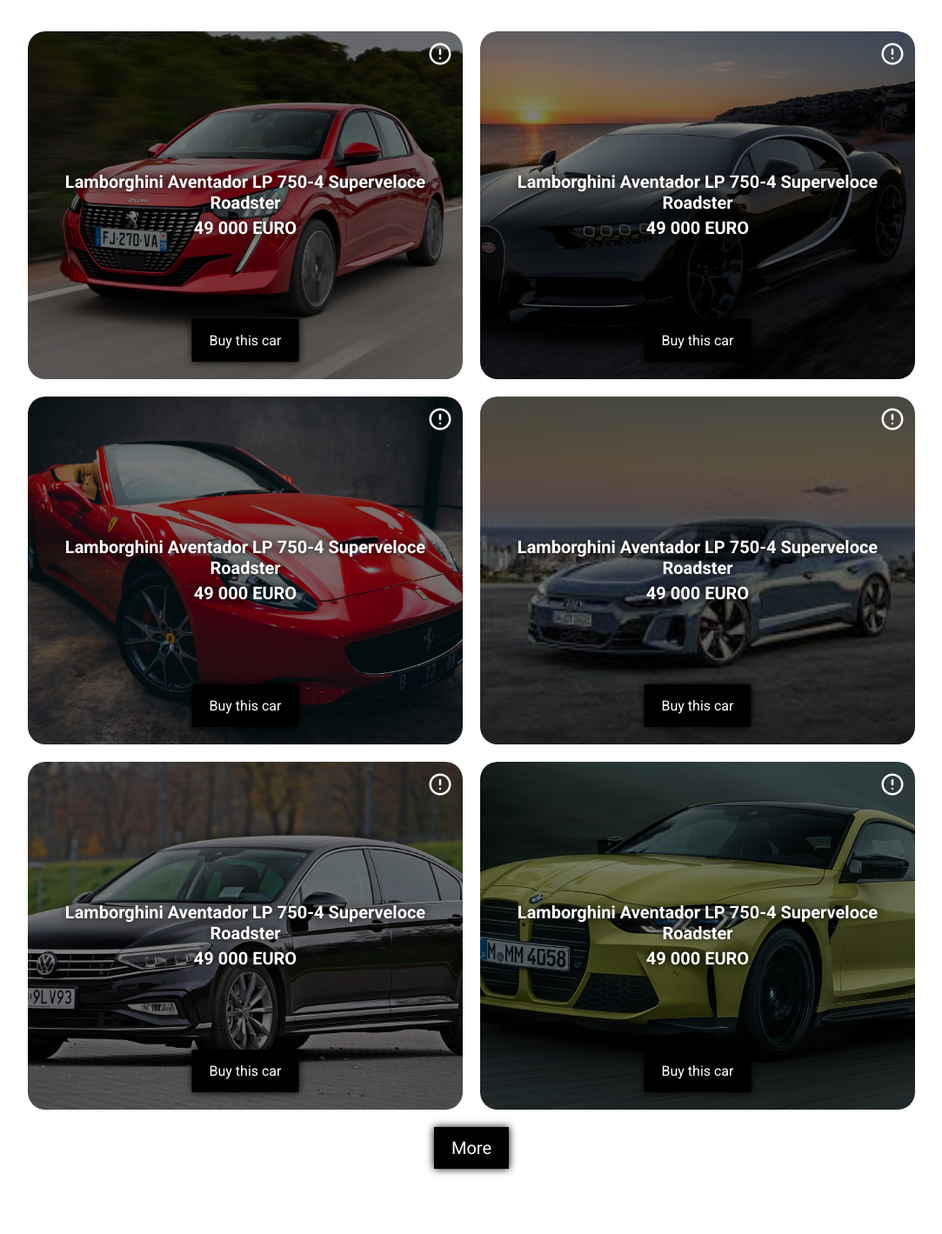
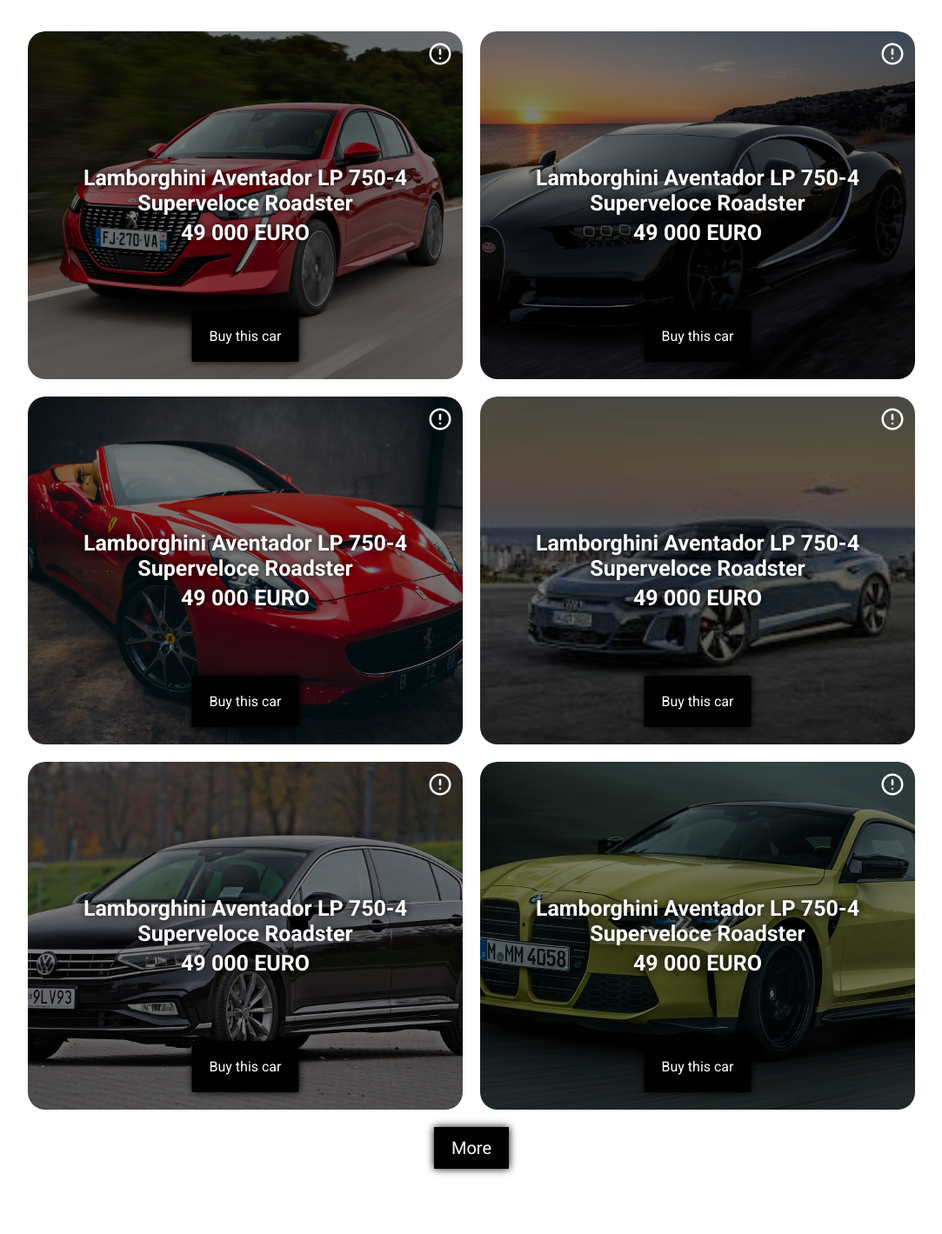
Before and after one commit to MaciejMi/CarZone, a PHP site: page / in a window 1280 px wide. Shown: the part 1538-2957 px from the top of the page at 87% size, without its empty margins (98-1181 px from the left). Run offline with PHP 8.4, Linux system fonts and the light colour scheme.

Commit message:
fix misstakes related with UX part.2

```diff
--- a/css/style.css
+++ b/css/style.css
@@ -210,6 +210,7 @@
   overflow: hidden;
 }
 .shop__cards .card__description {
+  padding: 1rem;
   display: flex;
   flex-direction: column;
   justify-content: center;
@@ -289,18 +290,24 @@
   -webkit-clip-path: circle(120% at 90% 20%);
           clip-path: circle(120% at 90% 20%);
 }
+.shop__cards .card button:hover ~ a {
+  opacity: 0;
+}
 .shop__cards .card a {
   position: absolute;
   bottom: 2rem;
   transform: translate(-50%);
-  padding: 1.5rem 2rem;
+  padding: 1.3rem;
   left: 50%;
   color: #fff;
   font-size: 1.6rem;
   background-color: #000;
   box-shadow: 0px 0px 9px #000;
+  text-align: center;
   z-index: 100;
   transition: color 0.3s;
+  transition: opacity 0.3s;
+  opacity: 1;
 }
 .shop .more-cars {
   display: flex;
@@ -328,6 +335,15 @@
   .shop__cards .card {
     width: 500px;
     height: 400px;
+  }
+  .shop__cards .card a {
+    padding: 2rem;
+  }
+  .shop__cards .card__description {
+    font-size: 2.5rem;
+  }
+  .shop__cards .card__text p {
+    font-size: 2.5rem;
   }
 }
 @media (min-width: 768px) {
--- a/scss/style.scss
+++ b/scss/style.scss
@@ -223,6 +223,7 @@
 			border-radius: 20px;
 			overflow: hidden;
 			&__description {
+				padding: 1rem;
 				display: flex;
 				flex-direction: column;
 				justify-content: center;
@@ -300,18 +301,26 @@
 			button:hover ~ .card__text {
 				clip-path: circle(120% at 90% 20%);
 			}
+
+			button:hover ~ a {
+				opacity: 0;
+			}
+
 			a {
 				position: absolute;
 				bottom: 2rem;
 				transform: translate(-50%);
-				padding: 1.5rem 2rem;
+				padding: 1.3rem;
 				left: 50%;
 				color: #fff;
 				font-size: 1.6rem;
 				background-color: #000;
 				box-shadow: 0px 0px 9px #000;
+				text-align: center;
 				z-index: 100;
 				transition: color 0.3s;
+				transition: opacity 0.3s;
+				opacity: 1;
 			}
 		}
 	}
@@ -351,6 +360,17 @@
 			.card {
 				width: 500px;
 				height: 400px;
+				a {
+					padding: 2rem;
+				}
+				&__description {
+					font-size: 2.5rem;
+				}
+				&__text {
+					p {
+						font-size: 2.5rem;
+					}
+				}
 			}
 		}
 	}
```
Also changed, not shown: 1 other file.
